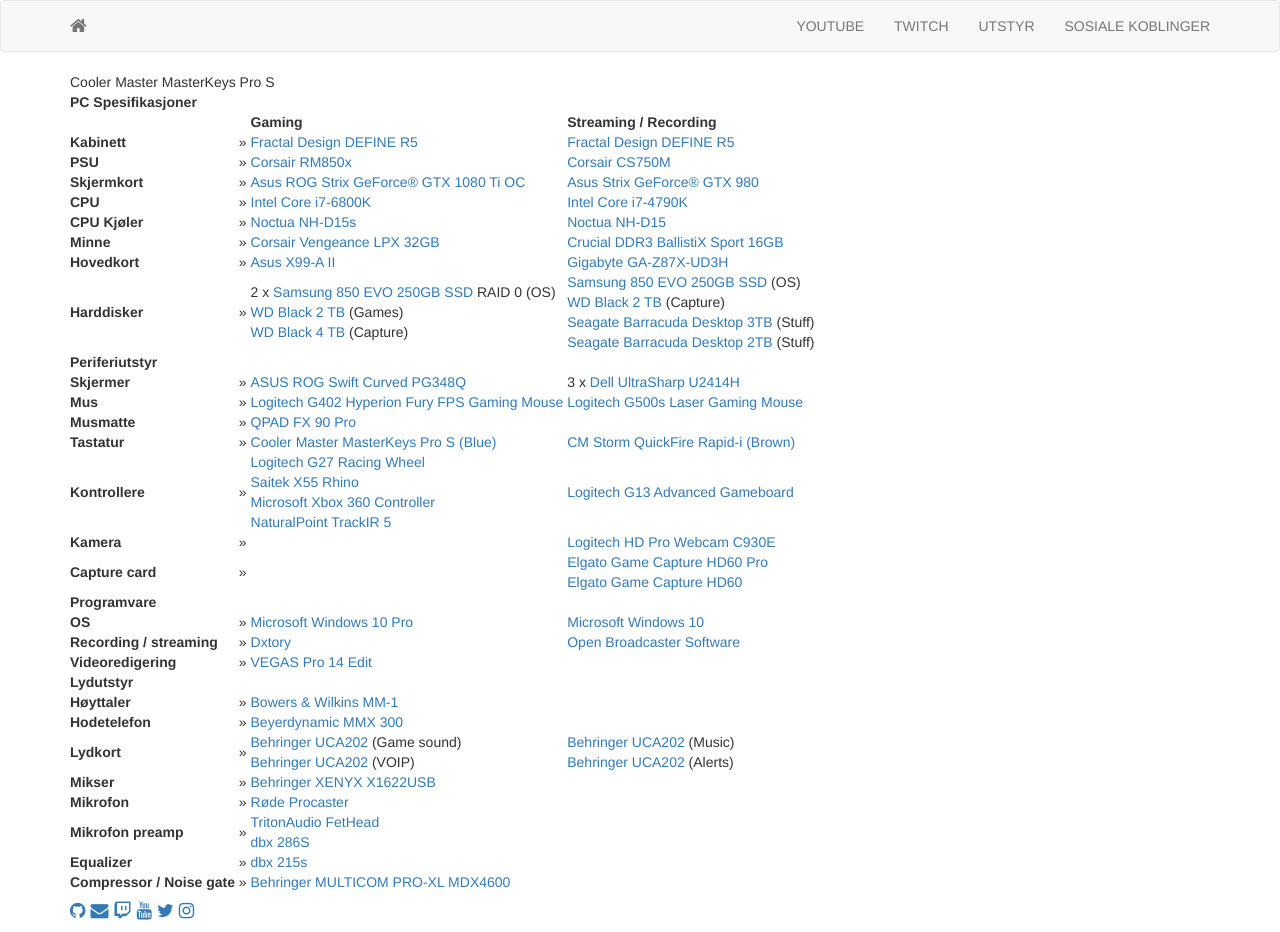
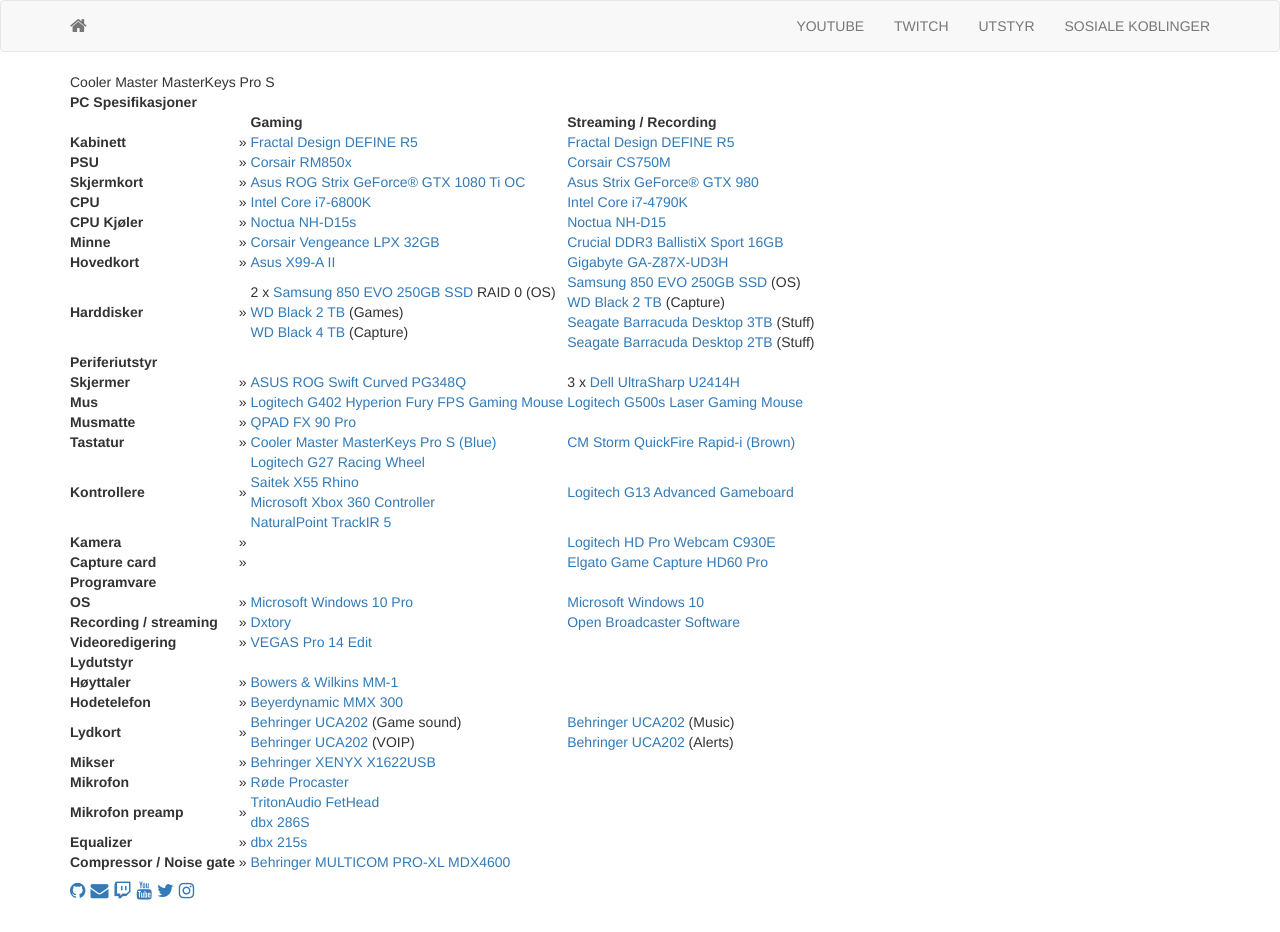
Before and after one commit to sakarias/sakarias.net, a Jekyll site: the page built from utstyr.html, in a window 1280 px wide. Built offline with Jekyll 4.4.1, drawn with Linux system fonts in a browser that asks for light colours; nearby versions of some CDN libraries; Markdown is read by kramdown in place of the engine named in the settings.

Commit message:
Oppdatert

```diff
--- a/utstyr.html
+++ b/utstyr.html
@@ -135,10 +135,7 @@ title: Utstyr
         <td>&nbsp;»&nbsp;</td>
         <td>&nbsp;</td>
         <td>&nbsp;</td>
-        <td><a href="https://www.elgato.com/en/gaming/game-capture-hd60-pro">Elgato Game Capture HD60 Pro</a>
-            <br />
-            <a href="https://www.elgato.com/en/gaming/game-capture-hd60">Elgato Game Capture HD60</a>
-        </td>
+        <td><a href="https://www.elgato.com/en/gaming/game-capture-hd60-pro">Elgato Game Capture HD60 Pro</a></td>
     </tr>
     <tr>
         <th class="header" colspan="5">Programvare</th>
```
